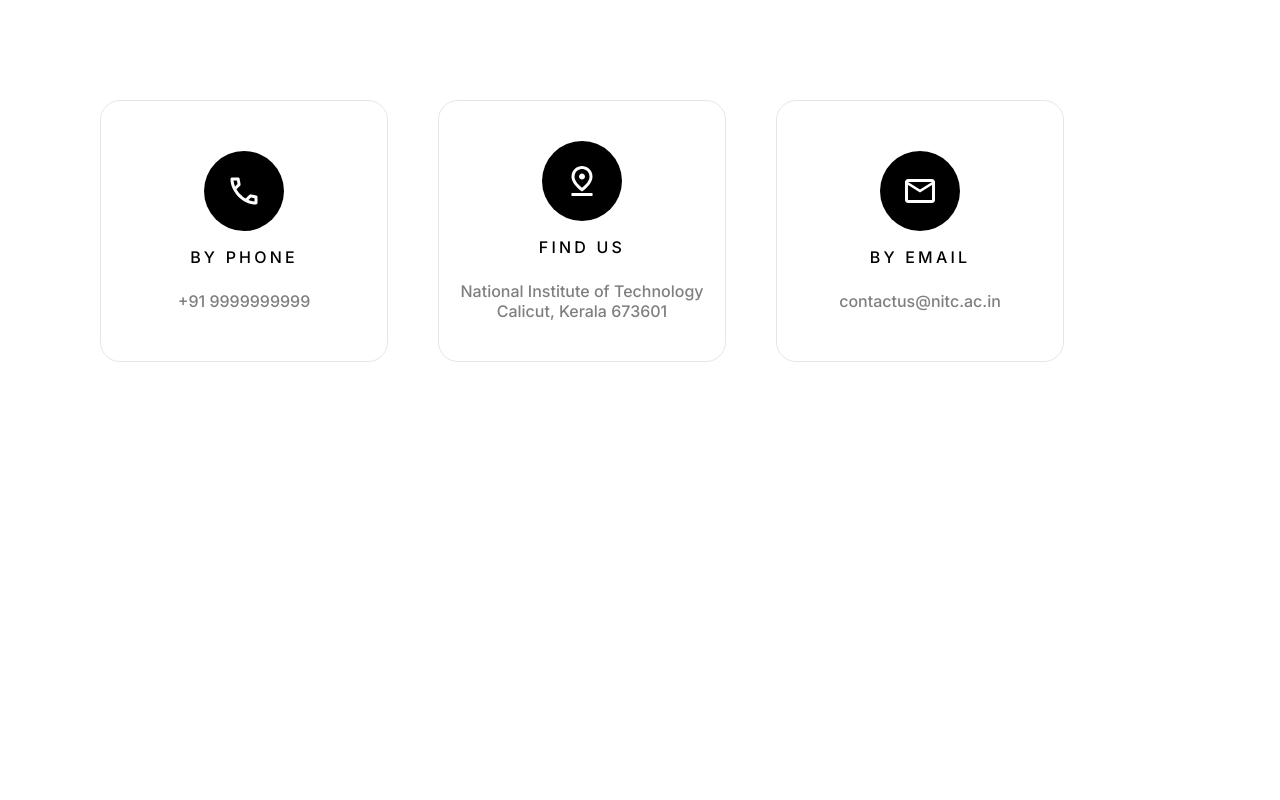
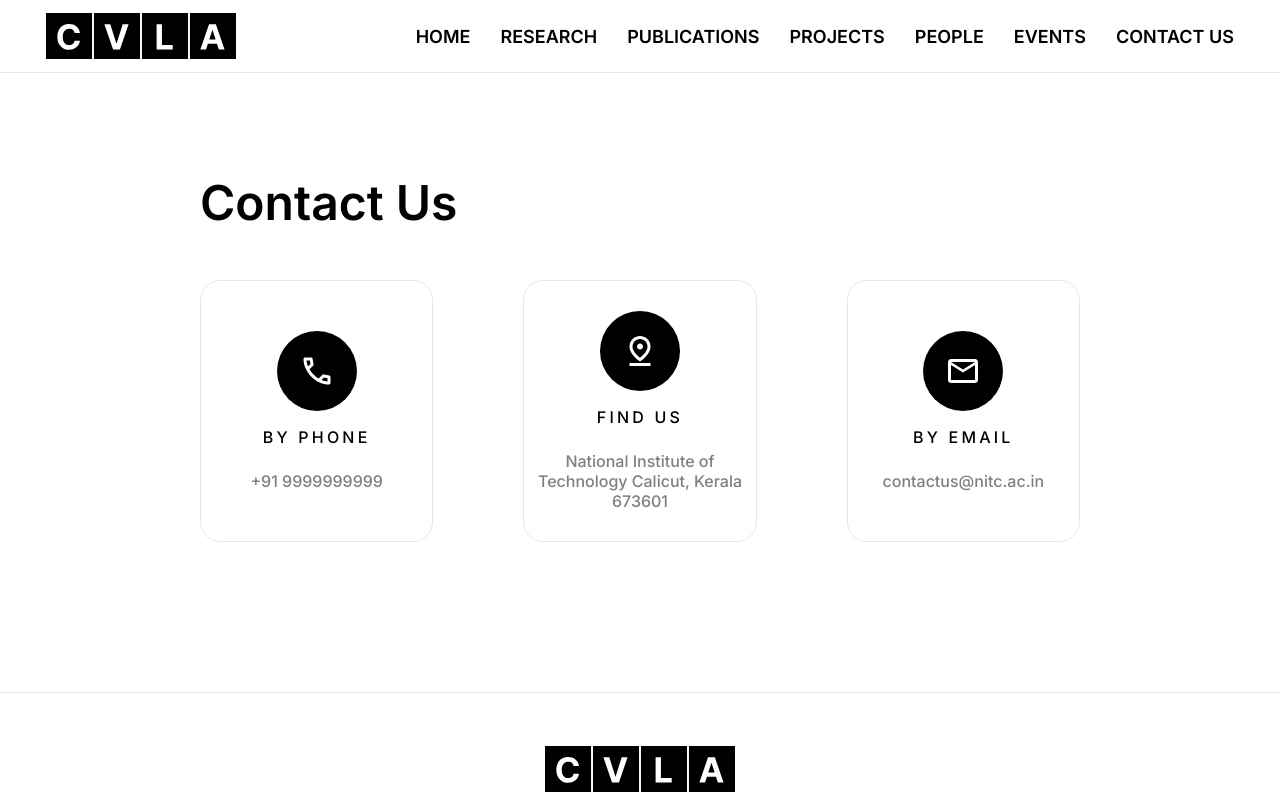
Before and after one commit to sahel-riaz/CVLA, a Next.js app: page /contacts in a window 1280 px wide. Shown: the top 800 px of the page. Built offline with nearby package versions, Linux system fonts and the light colour scheme.

Commit message:
Update: Contact us page done

```diff
--- a/app/contacts/contacts.module.css
+++ b/app/contacts/contacts.module.css
@@ -1,7 +1,15 @@
-.container {
+.content-container {
+    padding: 100px 200px 0 200px;
+}
+
+.heading {
+    font-size: 48px;
+    font-weight: 600;
+}
+
+.cards-container {
+    margin-top: 48px;
+    margin-bottom: 150px;
     display: flex;
-    gap: 50px;
-    margin-left: 100px;
-    margin-top: 100px;
-    margin-right: 100px;
+    gap: 90px;
 }
--- a/app/contacts/page.js
+++ b/app/contacts/page.js
@@ -1,10 +1,16 @@
 import React from "react";
 import styles from "./contacts.module.css";
+import Navbar from "@/components/common/Navbar";
+import Footer from "@/components/common/Footer";
 import ContactUs from "@/components/ContactUs";
 
 export default function Contacts() {
   return (
     <div className={styles["container"]}>
+      <Navbar />
+      <div className={styles["content-container"]}>
+        <div className={styles["heading"]}>Contact Us</div>
+        <div className={styles["cards-container"]}>
           <ContactUs
             image="/svgs/contact-call.svg"
             title="BY PHONE"
@@ -21,5 +27,8 @@
             info="contactus@nitc.ac.in"
           />
         </div>
+      </div>
+      <Footer />
+    </div>
   );
 }
```
Lines whose indentation alone changed are shown as unchanged.
